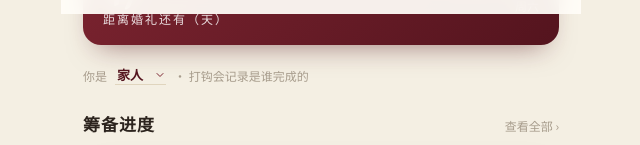
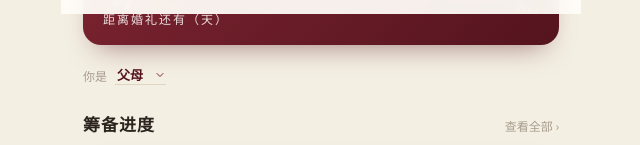
Before and after one commit to Nikki8251/mywedding, a Next.js app: page / in a window 1280 px wide. Shown: the part 786-931 px from the top of the page, without its empty margins (319-959 px from the left). Built offline with nearby package versions, Linux system fonts and the light colour scheme.

Commit message:
Add files via upload

```diff
--- a/pages/index.js
+++ b/pages/index.js
@@ -12,7 +12,7 @@ import {
 const STATUS_ORDER = ['todo', 'doing', 'done'];
 const SIDE_LABEL = { groom: '新郎方', bride: '新娘方', both: '双方共同' };
 const DEFAULT_FLOW = { ceremony: DEFAULT_CEREMONY, parents: DEFAULT_PARENTS, managers: DEFAULT_MANAGERS };
-const USER_OPTIONS = ['家人', 'Nikki', 'yh'];
+const USER_OPTIONS = ['父母', 'Nikki', 'yh'];
 
 function computeDaysLeft() {
   const target = new Date('2026-09-12T00:00:00+10:00');
@@ -44,7 +44,7 @@ export default function Home() {
   const [currentCat, setCurrentCat] = useState(CATS[0]);
   const [currentOwner, setCurrentOwner] = useState('all');
   const [flowTab, setFlowTab] = useState('ceremony');
-  const [currentUser, setCurrentUser] = useState('家人');
+  const [currentUser, setCurrentUser] = useState('父母');
   const [statusStore, setStatusStore] = useState({}); // { cat: { itemId: {status, by, at} } }
   const [items, setItems] = useState(DEFAULT_ITEMS);
   const [flow, setFlow] = useState(DEFAULT_FLOW); // { ceremony, parents, managers }
@@ -303,7 +303,7 @@ export default function Home() {
     const idx = STATUS_ORDER.indexOf(cur) === -1 ? 0 : STATUS_ORDER.indexOf(cur);
     const next = STATUS_ORDER[(idx + 1) % STATUS_ORDER.length];
     const catMap = { ...(statusStore[item.cat] || {}) };
-    catMap[item.id] = { status: next, by: currentUser || '家人', at: Date.now() };
+    catMap[item.id] = { status: next, by: currentUser || '父母', at: Date.now() };
     const updated = { ...statusStore, [item.cat]: catMap };
     setStatusStore(updated);
     try {
@@ -332,7 +332,7 @@ export default function Home() {
         side: form.side,
         count: Math.max(1, parseInt(form.count) || 1),
         note: form.note.trim(),
-        by: currentUser || '家人',
+        by: currentUser || '父母',
         at: Date.now(),
       },
     ];
@@ -529,8 +529,7 @@ function HomeScreen({ overall, catStats, guests, currentUser, setCurrentUser, da
         你是{' '}
         <select value={currentUser} onChange={(e) => setCurrentUser(e.target.value)}>
           {USER_OPTIONS.map((u) => <option key={u} value={u}>{u}</option>)}
-        </select>{' '}
-        · 打钩会记录是谁完成的
+        </select>
       </div>
 
       <div className="section-title">
```
